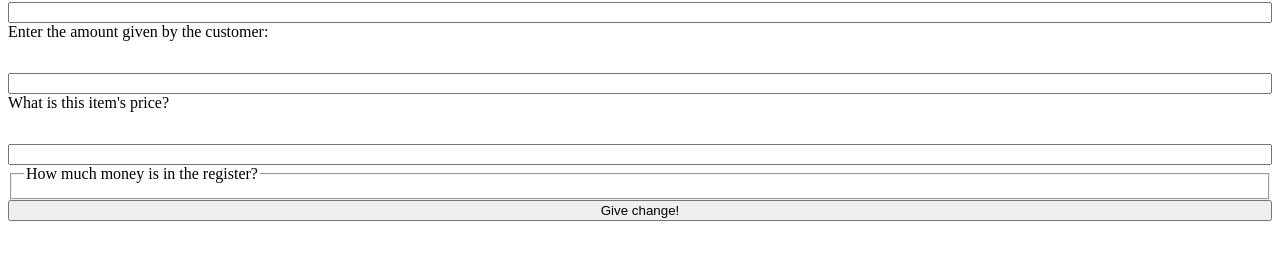
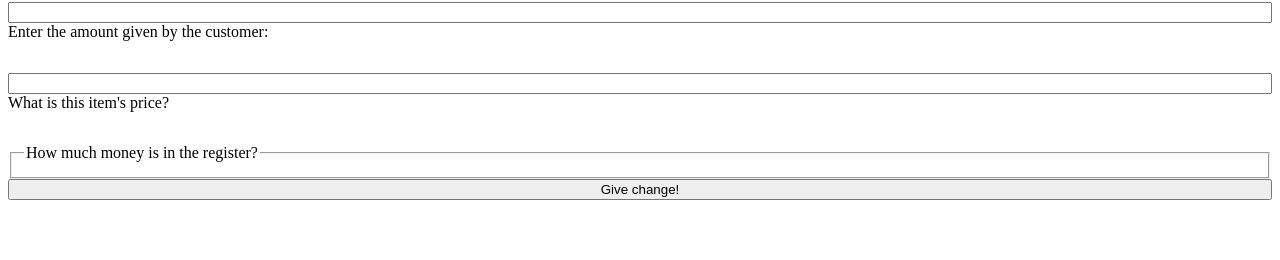
Before and after one commit to laurenjscott/cash-register, a plain HTML site: page index.html in a window 1280 px wide. Shown: the part 78-338 px from the top of the page. Drawn offline with Linux system fonts and the light colour scheme.

Commit message:
remove-old-cid-input

```diff
--- a/index.html
+++ b/index.html
@@ -17,7 +17,6 @@
             <label for="customer-cash">Enter the amount given by the customer:</label>
             <input type="number" name="price" id="price">
             <label for="price">What is this item's price?</label>
-            <input type="number" name="cash-in-drawer" id="cash-in-drawer">
             <fieldset>
                 <legend>How much money is in the register?</legend>
             </fieldset>
```
